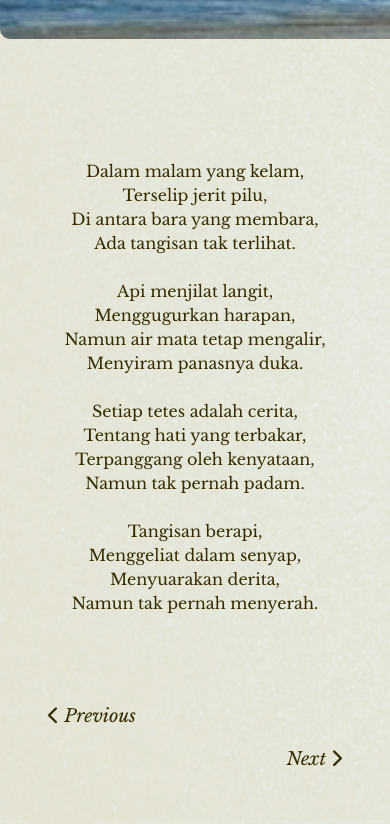
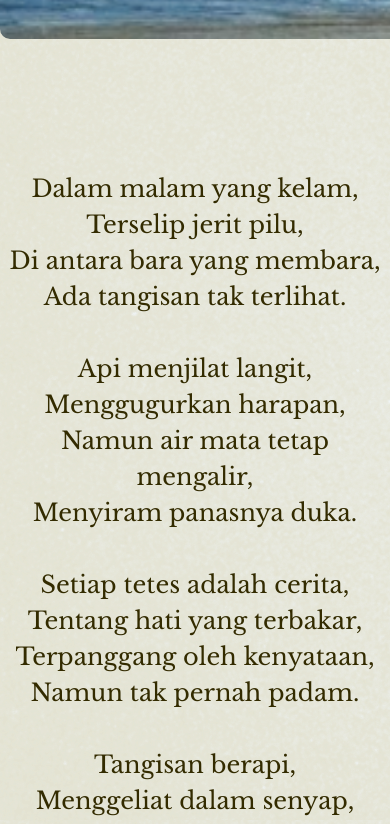
Before and after one commit to Azjar/rintihanseminggu, a plain HTML site: page baca.html in a window 390 px wide. Shown: the part 800-1624 px from the top of the page. Drawn offline with nearby package versions, Linux system fonts and the light colour scheme.

Commit message:
Update baca.css

```diff
--- a/baca.css
+++ b/baca.css
@@ -108,6 +108,23 @@ body, html {
 }
 .formatted-text {
     white-space: pre-line;
+}
+
+/* Untuk layar tablet  */
+@media (max-width: 1024px) {
+    .formatted-text {
+        font-size: 1.5rem;
+        /* margin-top: 6rem; */
+    }
+}
+
+/* Untuk layar smartphone */
+@media (max-width: 410px) {
+    .formatted-text {
+        font-size: 1.5rem;
+        /* margin-top: 4rem; */
+        margin-bottom: 2rem;
+    }
 }
 
 .list-inline-item {
```
